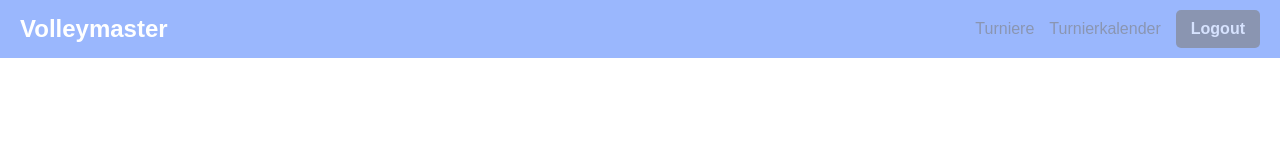
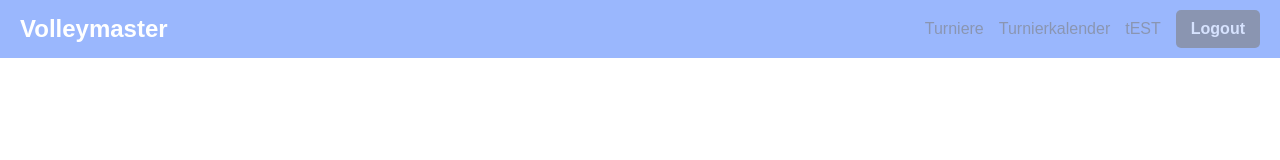
Before and after one commit to tanhab20/volley-frontend, a React (Create React App) app: page / in a window 1280 px wide. Shown: the top 160 px of the page. Built offline with nearby package versions, Linux system fonts and the light colour scheme.

Commit message:
Update Navbar.tsx

```diff
--- a/src/components/Navbar.tsx
+++ b/src/components/Navbar.tsx
@@ -53,6 +53,9 @@ const Navbar: React.FC = () => {
                     <Link to="/calendar" className={`navbar-link ${!isAuthenticated ? 'disabled-link' : ''}`} aria-disabled={!isAuthenticated}>
                         Turnierkalender
                     </Link>
+                    <Link to="/calendar" className={`navbar-link ${!isAuthenticated ? 'disabled-link' : ''}`} aria-disabled={!isAuthenticated}>
+                        tEST
+                    </Link>
                     <button className="logout-button" onClick={handleLogout} disabled={!isAuthenticated}>
                         Logout
                     </button>
```
